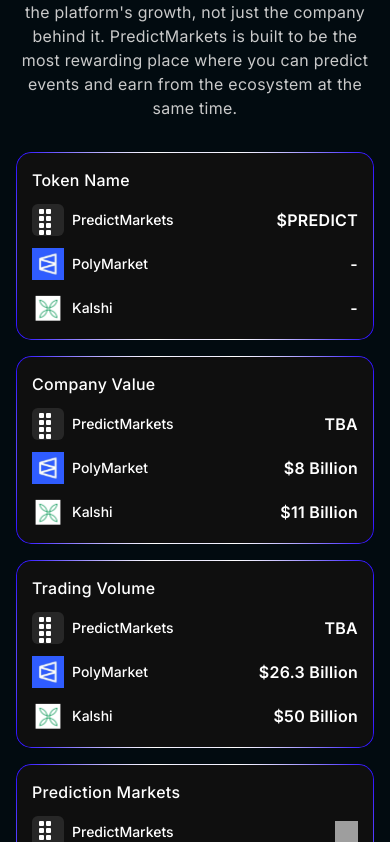
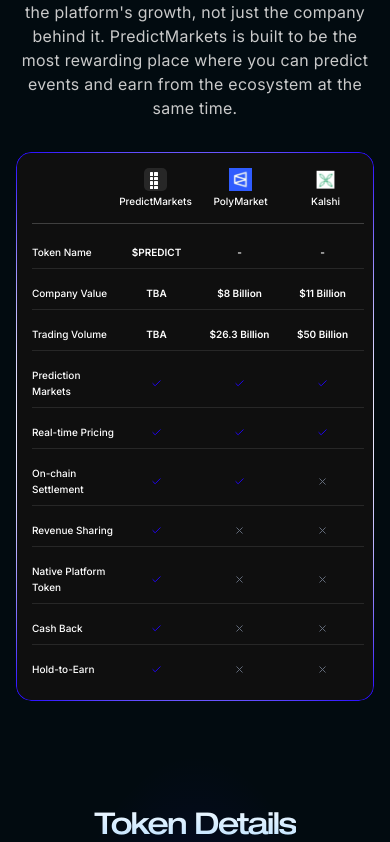
Before and after one commit to Cosmo-US-LLC/predict-markets-website, a React (Vite) app: page / in a window 390 px wide. Shown: the part 11158-12000 px from the top of the page. Built offline with nearby package versions, Linux system fonts and the light colour scheme; grey boxes are pictures that could not be loaded.

Commit message:
update table section

```diff
--- a/src/components/PageComponents/Home/WhatSetsUsApart.jsx
+++ b/src/components/PageComponents/Home/WhatSetsUsApart.jsx
@@ -1,61 +1,15 @@
-import { useState } from 'react';
 import { Check, X } from 'lucide-react';
-
-const IconWithFallback = ({ src, alt, FallbackComponent, className = "w-[22.6px] h-[22.6px]" }) => {
-  const [imgError, setImgError] = useState(false);
-
-  if (imgError || !src) {
-    return <FallbackComponent className={className} />;
-  }
-
-  return (
-    <img
-      src={src}
-      alt={alt}
-      className={className}
-      onError={() => setImgError(true)}
-    />
-  );
-};
 
 export default function WhatSetsUsApart({
   title = 'What Sets Us Apart',
   description = 'Prediction markets are growing fast...',
   tableData = [],
   platforms = {},
-  icons = {},
 }) {
-  const renderCellValue = (value) => {
-    if (typeof value === 'boolean') {
-      return value ? (
-        <div className="flex items-center justify-center">
-          <IconWithFallback
-            src={icons.check || icons.checkIcon}
-            alt="Check"
-            FallbackComponent={(props) => <Check {...props} className={`${props.className} text-[#2104ff]`} />}
-          />
-        </div>
-      ) : (
-        <div className="flex items-center justify-center">
-          <IconWithFallback
-            src={icons.cross || icons.crossIcon}
-            alt="Cross"
-            FallbackComponent={(props) => <X {...props} className={`${props.className} text-red-500`} />}
-          />
-        </div>
-      );
-    }
-    return (
-      <span className="text-white text-base font-semibold leading-6 tracking-[0.32px]">
-        {value}
-      </span>
-    );
-  };
-
   return (
     <section className="bg-[#020b10] py-12 md:py-20">
       <div className="max-w-[1280px] mx-auto px-4 md:px-8 flex flex-col gap-8 md:gap-10">
-        {/* Header Section */}
+        {/* Header */}
         <div className="flex flex-col gap-3 max-w-[868px] text-center mx-auto">
           <h2 className="text-3xl md:text-[45px] font-medium leading-[53px] tracking-[-2px] capitalize bg-gradient-to-t from-[#b2ddff] to-white bg-clip-text text-transparent">
             {title}
@@ -65,90 +19,202 @@ export default function WhatSetsUsApart({
           </p>
         </div>
 
-        {/* Desktop / Tablet Comparison Table */}
+        {/* Desktop Table */}
         <div className="hidden md:block">
-          <div className="bg-[#0f0f0f] p-6 md:p-8 gradient-border-rounded overflow-hidden">
-            <div className="overflow-x-auto">
+          <div className="bg-[#0f0f0f] p-6 md:p-8 gradient-border-rounded overflow-x-auto">
             <div className="min-w-[972px]">
-                {/* Table Header */}
+              {/* Header */}
               <div className="border-b border-white/20 px-[40px] lg:px-[55px] py-6">
                 <div className="grid grid-cols-4 gap-4 items-center">
-                    <div className="col-span-1" />
-                    <div className="col-span-1 flex flex-col items-center justify-center gap-2">
-                      <div className="w-[45px] h-[45px] rounded-[7.261px] bg-white/10 flex items-center justify-center">
-                        <div className="w-[24.141px] h-[30.317px] flex flex-wrap gap-0.5">
+                  <div />
+                  {/* PredictMarkets */}
+                  <div className="flex flex-col items-center gap-2">
+                    <div className="w-[45px] h-[45px] rounded-[7px] bg-white/10 flex items-center justify-center">
+                      <div className="w-[24px] h-[30px] flex flex-wrap gap-0.5">
                         {[...Array(8)].map((_, i) => (
-                            <div
-                              key={i}
-                              className="w-[7.299px] h-[6.737px] bg-white rounded-[1.323px]"
-                            />
+                          <div key={i} className="w-[7px] h-[6.5px] bg-white rounded-[1px]" />
                         ))}
                       </div>
                     </div>
-                      <div className="text-white flex flex-row items-center justify-center text-base font-medium leading-6 capitalize">
+                    <span className="text-white text-base font-medium">
                       {platforms.predictMarkets?.name || 'PredictMarkets'}
+                    </span>
                   </div>
-                    </div>
-                    <div className="col-span-1 flex flex-col items-center justify-center gap-2">
+                  {/* PolyMarket */}
+                  <div className="flex flex-col items-center gap-2">
                     <img
                       src={platforms.polyMarket?.icon}
                       alt={platforms.polyMarket?.name || 'PolyMarket'}
                       className="w-[45px] h-[45px] object-contain"
-                        onError={(e) => {
-                          e.target.style.display = 'none';
-                        }}
                     />
-                      <span className="text-white text-base font-medium leading-6 capitalize">
+                    <span className="text-white text-base font-medium">
                       {platforms.polyMarket?.name || 'PolyMarket'}
                     </span>
                   </div>
-                    <div className="col-span-1 flex flex-col items-center justify-center gap-2">
+                  {/* Kalshi */}
+                  <div className="flex flex-col items-center gap-2">
                     <img
                       src={platforms.kalshi?.icon}
                       alt={platforms.kalshi?.name || 'Kalshi'}
                       className="w-[45px] h-[45px] object-contain"
-                        onError={(e) => {
-                          e.target.style.display = 'none';
-                        }}
                     />
-                      <span className="text-white text-base font-medium leading-6 capitalize">
+                    <span className="text-white text-base font-medium">
                       {platforms.kalshi?.name || 'Kalshi'}
                     </span>
                   </div>
                 </div>
               </div>
 
-                {/* Table Body */}
+              {/* Body */}
               <div className="px-[40px] lg:px-[55px]">
                 {tableData.map((row, index) => (
                   <div
                     key={row.id}
                     className={`grid grid-cols-4 gap-4 items-center py-4 ${
-                        index < tableData.length - 1
-                          ? 'border-b border-white/10'
-                          : ''
+                      index < tableData.length - 1 ? 'border-b border-white/10' : ''
                     }`}
                   >
-                      {/* Feature Name */}
-                      <div className="col-span-1">
-                        <span className="text-white text-base font-medium leading-6 tracking-[0.32px]">
-                          {row.feature}
+                    <span className="text-white text-base font-medium">{row.feature}</span>
+
+                    {/* PredictMarkets */}
+                    <div className="flex justify-center">
+                      {typeof row.predictMarkets === 'boolean' ? (
+                        row.predictMarkets ? (
+                          <Check className="w-[23px] h-[23px] text-[#2104ff]" />
+                        ) : (
+                          <X className="w-[23px] h-[23px] text-gray-500" />
+                        )
+                      ) : (
+                        <span className="text-white text-base font-semibold">{row.predictMarkets}</span>
+                      )}
+                    </div>
+
+                    {/* PolyMarket */}
+                    <div className="flex justify-center">
+                      {typeof row.polyMarket === 'boolean' ? (
+                        row.polyMarket ? (
+                          <Check className="w-[23px] h-[23px] text-[#2104ff]" />
+                        ) : (
+                          <X className="w-[23px] h-[23px] text-gray-500" />
+                        )
+                      ) : (
+                        <span className="text-white text-base font-semibold">{row.polyMarket}</span>
+                      )}
+                    </div>
+
+                    {/* Kalshi */}
+                    <div className="flex justify-center">
+                      {typeof row.kalshi === 'boolean' ? (
+                        row.kalshi ? (
+                          <Check className="w-[23px] h-[23px] text-[#2104ff]" />
+                        ) : (
+                          <X className="w-[23px] h-[23px] text-gray-500" />
+                        )
+                      ) : (
+                        <span className="text-white text-base font-semibold">{row.kalshi}</span>
+                      )}
+                    </div>
+                  </div>
+                ))}
+              </div>
+            </div>
+          </div>
+        </div>
+
+        {/* Mobile Table */}
+        <div className="md:hidden">
+          <div className="bg-[#0f0f0f] p-4 gradient-border-rounded overflow-x-auto">
+            <div className="min-w-[332px]">
+              {/* Header */}
+              <div className="border-b border-white/20 pb-4 mb-3">
+                <div className="grid grid-cols-4 gap-2 items-end">
+                  <div />
+                  {/* PredictMarkets */}
+                  <div className="flex flex-col items-center gap-1">
+                    <div className="w-[23px] h-[23px] rounded-[5px] bg-white/10 flex items-center justify-center">
+                      <div className="w-[12px] h-[15px] flex flex-wrap gap-[1px]">
+                        {[...Array(8)].map((_, i) => (
+                          <div key={i} className="w-[3.5px] h-[3.5px] bg-white rounded-[0.5px]" />
+                        ))}
+                      </div>
+                    </div>
+                    <span className="text-white text-[10px] font-medium text-center leading-3">
+                      {platforms.predictMarkets?.name || 'PredictMarkets'}
                     </span>
                   </div>
-
-                      {/* PredictMarkets Value */}
-                      <div className="col-span-1 flex items-center justify-center">
-                        {renderCellValue(row.predictMarkets)}
+                  {/* PolyMarket */}
+                  <div className="flex flex-col items-center gap-1">
+                    <img
+                      src={platforms.polyMarket?.icon}
+                      alt={platforms.polyMarket?.name || 'PolyMarket'}
+                      className="w-[23px] h-[23px] object-contain"
+                    />
+                    <span className="text-white text-[10px] font-medium text-center leading-3">
+                      {platforms.polyMarket?.name || 'PolyMarket'}
+                    </span>
+                  </div>
+                  {/* Kalshi */}
+                  <div className="flex flex-col items-center gap-1">
+                    <img
+                      src={platforms.kalshi?.icon}
+                      alt={platforms.kalshi?.name || 'Kalshi'}
+                      className="w-[23px] h-[23px] object-contain"
+                    />
+                    <span className="text-white text-[10px] font-medium text-center leading-3">
+                      {platforms.kalshi?.name || 'Kalshi'}
+                    </span>
+                  </div>
+                </div>
               </div>
 
-                      {/* PolyMarket Value */}
-                      <div className="col-span-1 flex items-center justify-center">
-                        {renderCellValue(row.polyMarket)}
+              {/* Body */}
+              <div className="space-y-2">
+                {tableData.map((row, index) => (
+                  <div
+                    key={row.id}
+                    className={`grid grid-cols-4 items-center py-2 ${
+                      index < tableData.length - 1 ? 'border-b border-white/10' : ''
+                    }`}
+                  >
+                    <span className="text-white text-[10px] font-medium leading-4">{row.feature}</span>
+
+                    {/* PredictMarkets */}
+                    <div className="flex justify-center">
+                      {typeof row.predictMarkets === 'boolean' ? (
+                        row.predictMarkets ? (
+                          <Check className="w-[11px] h-[11px] text-[#2104ff]" />
+                        ) : (
+                          <X className="w-[11px] h-[11px] text-gray-500" />
+                        )
+                      ) : (
+                        <span className="text-white text-[10px] font-semibold">{row.predictMarkets}</span>
+                      )}
                     </div>
 
-                      {/* Kalshi Value */}
-                      <div className="col-span-1 flex items-center justify-center">
-                        {renderCellValue(row.kalshi)}
+                    {/* PolyMarket */}
+                    <div className="flex justify-center">
+                      {typeof row.polyMarket === 'boolean' ? (
+                        row.polyMarket ? (
+                          <Check className="w-[11px] h-[11px] text-[#2104ff]" />
+                        ) : (
+                          <X className="w-[11px] h-[11px] text-gray-500" />
+                        )
+                      ) : (
+                        <span className="text-white text-[10px] font-semibold">{row.polyMarket}</span>
+                      )}
+                    </div>
+
+                    {/* Kalshi */}
+                    <div className="flex justify-center">
+                      {typeof row.kalshi === 'boolean' ? (
+                        row.kalshi ? (
+                          <Check className="w-[11px] h-[11px] text-[#2104ff]" />
+                        ) : (
+                          <X className="w-[11px] h-[11px] text-gray-500" />
+                        )
+                      ) : (
+                        <span className="text-white text-[10px] font-semibold">{row.kalshi}</span>
+                      )}
                     </div>
                   </div>
                 ))}
@@ -157,90 +223,6 @@ export default function WhatSetsUsApart({
           </div>
         </div>
       </div>
-
-        {/* Mobile Comparison Cards */}
-        <div className="flex flex-col gap-4 md:hidden">
-          {tableData.map((row) => (
-            <div
-              key={row.id}
-              className="bg-[#0f0f0f] gradient-border-rounded px-4 py-4 flex flex-col gap-3"
-            >
-              {/* Feature */}
-              <div>
-                <span className="text-white text-base font-medium leading-6 tracking-[0.32px]">
-                  {row.feature}
-                </span>
-              </div>
-
-              {/* PredictMarkets row */}
-              <div className="flex items-center justify-between gap-3">
-                <div className="flex items-center gap-2">
-                  <div className="w-[32px] h-[32px] rounded-[6px] bg-white/10 flex items-center justify-center">
-                    <div className="w-[18px] h-[22px] flex flex-wrap gap-[2px]">
-                      {[...Array(8)].map((_, i) => (
-                        <div
-                          key={i}
-                          className="w-[5px] h-[5px] bg-white rounded-[1px]"
-                        />
-                      ))}
-                    </div>
-                  </div>
-                  <span className="text-white text-sm font-medium leading-5 capitalize">
-                    {platforms.predictMarkets?.name || 'PredictMarkets'}
-                  </span>
-                </div>
-                <div className="flex items-center justify-center">
-                  {renderCellValue(row.predictMarkets)}
-                </div>
-              </div>
-
-              {/* PolyMarket row */}
-              <div className="flex items-center justify-between gap-3">
-                <div className="flex items-center gap-2">
-                  {platforms.polyMarket?.icon && (
-                    <img
-                      src={platforms.polyMarket.icon}
-                      alt={platforms.polyMarket.name || 'PolyMarket'}
-                      className="w-[32px] h-[32px] object-contain"
-                      onError={(e) => {
-                        e.target.style.display = 'none';
-                      }}
-                    />
-                  )}
-                  <span className="text-white text-sm font-medium leading-5 capitalize">
-                    {platforms.polyMarket?.name || 'PolyMarket'}
-                  </span>
-                </div>
-                <div className="flex items-center justify-center">
-                  {renderCellValue(row.polyMarket)}
-                </div>
-              </div>
-
-              {/* Kalshi row */}
-              <div className="flex items-center justify-between gap-3">
-                <div className="flex items-center gap-2">
-                  {platforms.kalshi?.icon && (
-                    <img
-                      src={platforms.kalshi.icon}
-                      alt={platforms.kalshi.name || 'Kalshi'}
-                      className="w-[32px] h-[32px] object-contain"
-                      onError={(e) => {
-                        e.target.style.display = 'none';
-                      }}
-                    />
-                  )}
-                  <span className="text-white text-sm font-medium leading-5 capitalize">
-                    {platforms.kalshi?.name || 'Kalshi'}
-                  </span>
-                </div>
-                <div className="flex items-center justify-center">
-                  {renderCellValue(row.kalshi)}
-                </div>
-              </div>
-            </div>
-          ))}
-        </div>
-      </div>
     </section>
   );
 }
```
Lines whose indentation alone changed are shown as unchanged.
